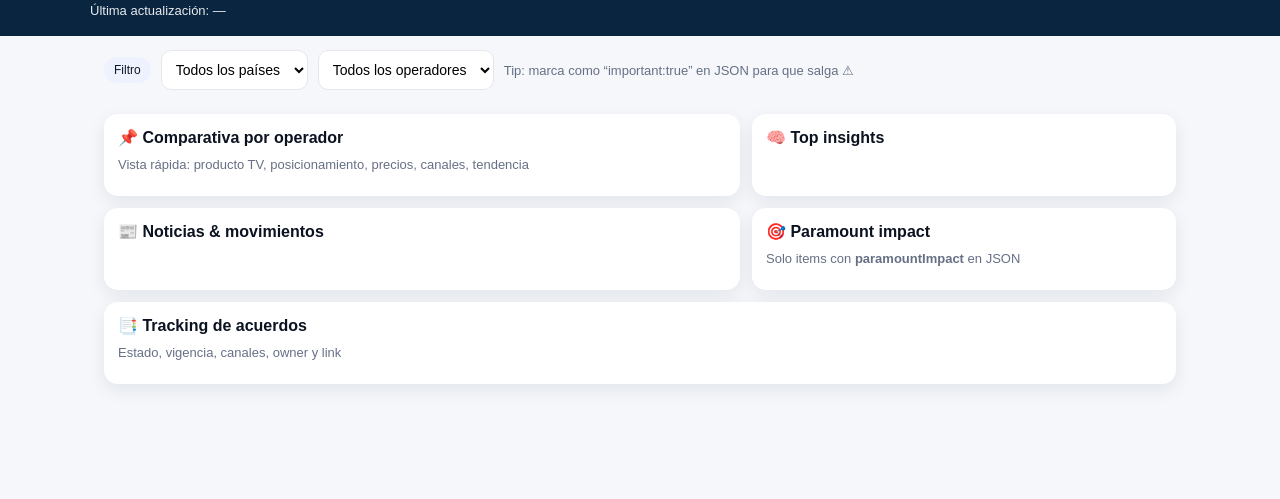
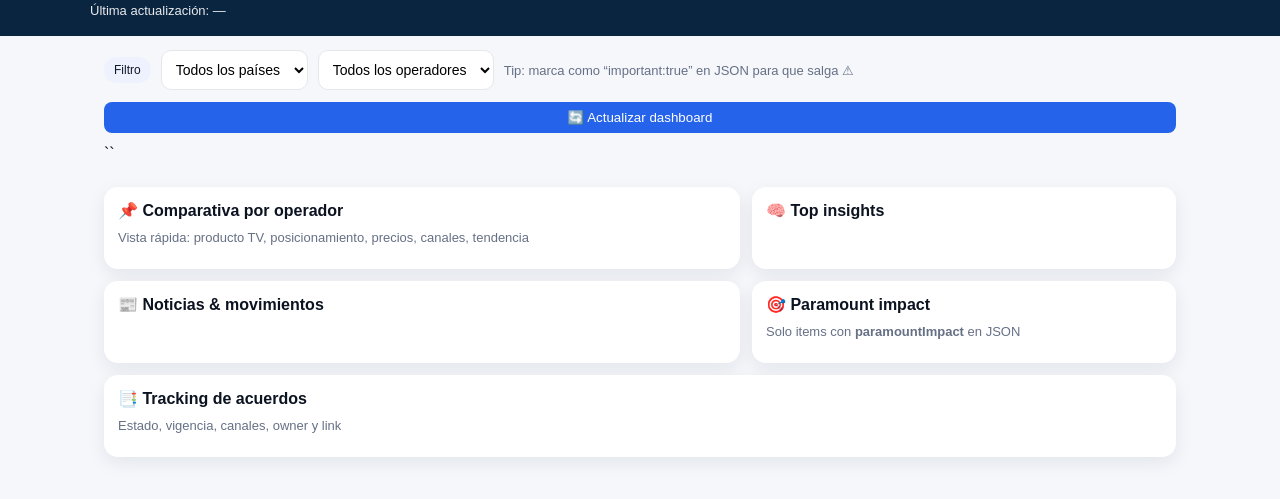
Before and after one commit to borjaperezh10-byte/dashboard-tv, a plain HTML site: page index.html in a window 1280 px wide. Shown: the part 45-544 px from the top of the page. Drawn offline with Linux system fonts and the light colour scheme.

Commit message:
Add refresh button to update dashboard

```diff
--- a/index.html
+++ b/index.html
@@ -76,7 +76,10 @@
 
     <span class="muted">Tip: marca como “important:true” en JSON para que salga ⚠</span>
   </div>
-
+<button onclick="refreshData()" style="padding:8px 12px; border-radius:8px; border:none; background:#2563eb; color:white; cursor:pointer;">
+  🔄 Actualizar dashboard
+</button>
+``
   <!-- ALERTAS -->
   <div id="alertsBlock" class="grid"></div>
 
```
